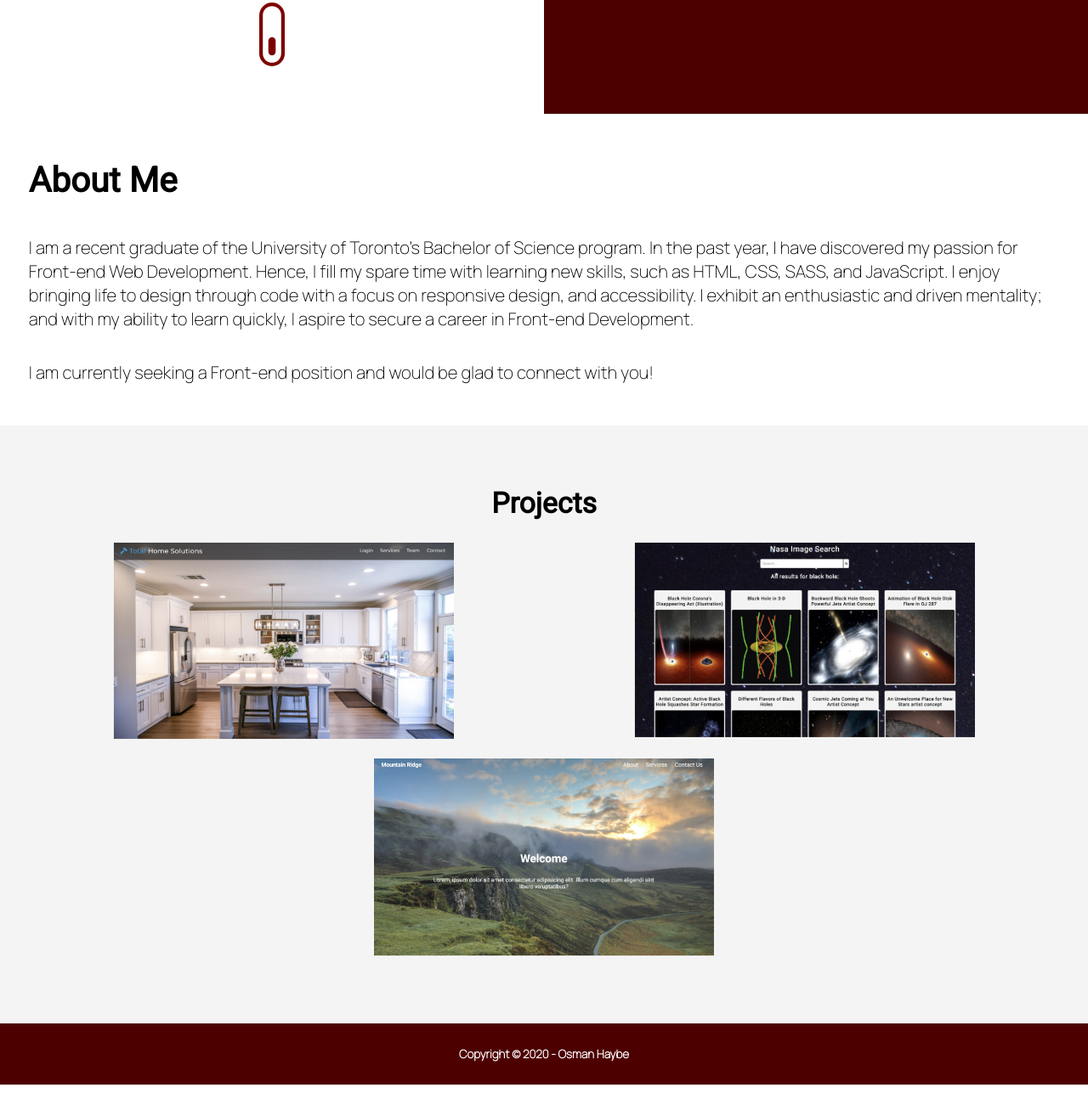
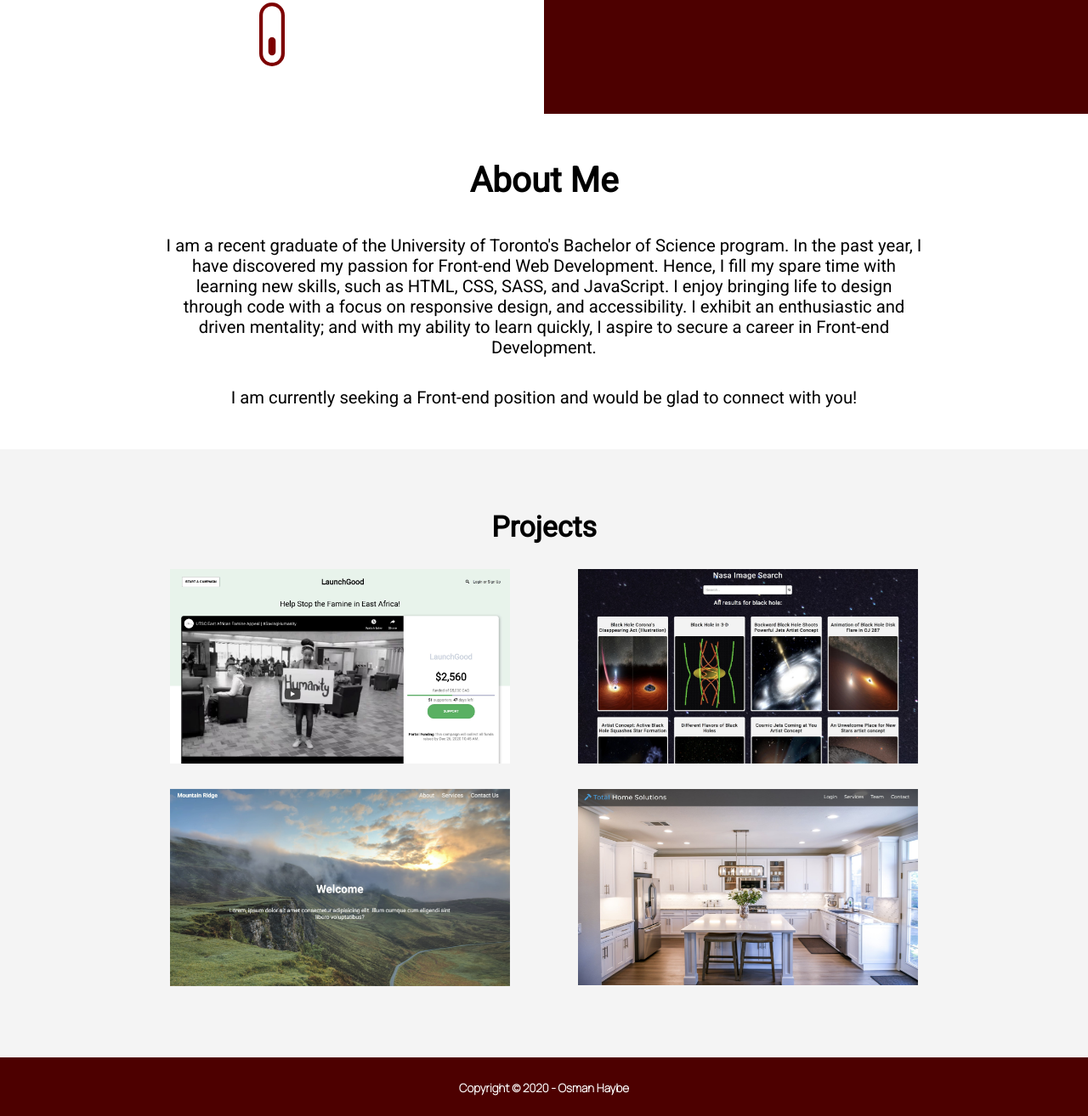
Before and after one commit to osmanhaybe/portfolio-site, a plain HTML site: page index.html in a window 1280 px wide. Shown: the part 666-1980 px from the top of the page at 85% size. Before the commit the page ends 1943 px from the top, so only its background shows below. Drawn offline with Linux system fonts and the light colour scheme; a web font is replaced by a local one.

Commit message:
commit on 'main'

```diff
--- a/index.html
+++ b/index.html
@@ -74,10 +74,10 @@
     <div class="project-wrap">
       <div class="project-comp project-1">
         <div class="image">
-          <a href="https://home-solutions.netlify.app" target="_blank"><img src="/images/image-hs.jpg" alt="Website 1 Image"></a>
+          <a href="https://launchgood-campaignclone.netlify.app" target="_blank"><img src="/images/image-lgcc.jpg" alt="Website 1 Image"></a>
         </div>
-        <a href="https://home-solutions.netlify.app" target="_blank"><div class="description">
-          <h2>Home Solutions</h2>
+        <a href="https://launchgood-campaignclone.netlify.app" target="_blank"><div class="description">
+          <h2>LaunchGood Clone </h2>
           <p>HTML/CSS/JS</p>
         </div></a>
       </div>
@@ -104,6 +104,17 @@
           <p>HTML/SCSS/JS</p>
         </div></a>
       </div>
+
+      <div class="project-comp project-4">
+        <div class="image">
+          <a href="https://home-solutions.netlify.app" target="_blank"><img src="/images/image-hs.jpg" alt="Website 4 Image"></a>
+        </div>
+        <a href="https://home-solutions.netlify.app" target="_blank"><div class="description">
+          <h2>Home Solutions</h2>
+          <p>HTML/CSS/JS</p>
+        </div></a>
+      </div>
+
     </div>
   </div>
   <!-- footer -->
--- a/style.scss
+++ b/style.scss
@@ -171,13 +171,16 @@ html {
   height: 100%;
   background-color: #fff;
   color: #000;
+  display: flex;
+  justify-content: center;
 
   .about-main {
     width: 100%;
+    max-width: 960px;
     height: 100%;
     display: flex;
     flex-direction: column;
-    text-align: left;
+    text-align: center;
     padding: 2.5em;
     margin: 0;
 
@@ -186,10 +189,11 @@ html {
       font-size: 3em;
       font-weight: bold;
       margin: 0.5em 0;
+      text-align: center;
     }
 
     p {
-      font-family: 'Manrope', sans-serif;
+      font-family: 'Roboto', sans-serif;
       font-size: 1.5em;
       margin-bottom: 0.75em;;
     }
@@ -202,6 +206,9 @@ html {
   background-color: #f4f4f4;
   color: #000;
   padding: 2em;
+  display: flex;
+  flex-direction: column;
+  align-items: center;
 
   h4 {
     font-size: 2.5em;
@@ -210,15 +217,17 @@ html {
   }
 
   .project-wrap {
+    height: 100%;
     width: 100%;
-    height: 100%;
+    max-width: 960px;
     display: flex;
     flex-wrap: wrap;
+    align-items: center;
+    margin-bottom: 3em;
     justify-content: space-around;
-    margin-bottom: 3em;
 
     .project-comp {
-      margin: 0.75em;
+      margin: 1em 0.75em;
       width: 400px;
       height: auto;
       position: relative;
@@ -231,6 +240,7 @@ html {
 
       }
     }
+
 
 
 
```
Also changed, not shown: images/image-lgcc.jpg (added), style.css, 1 other file.
